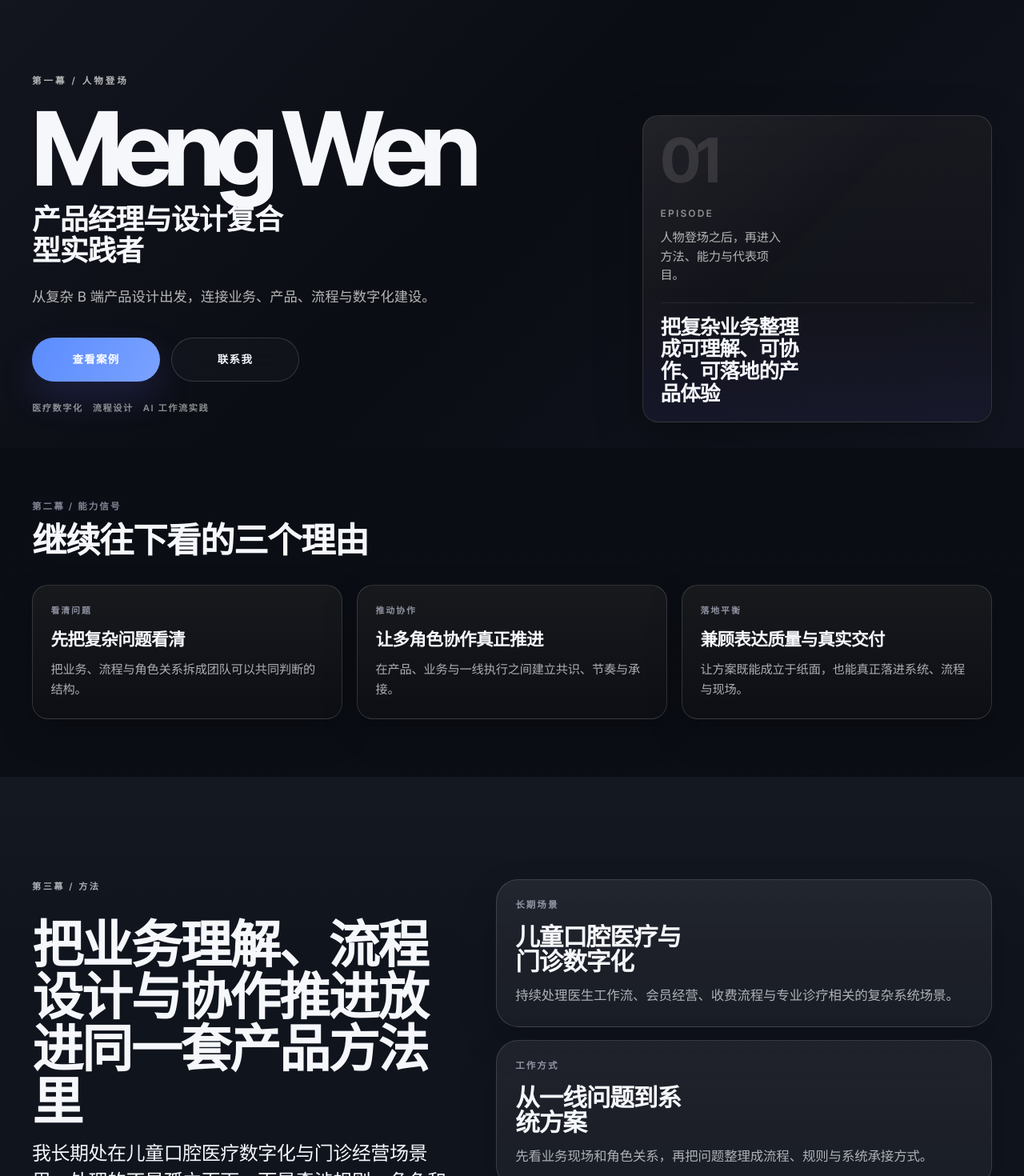
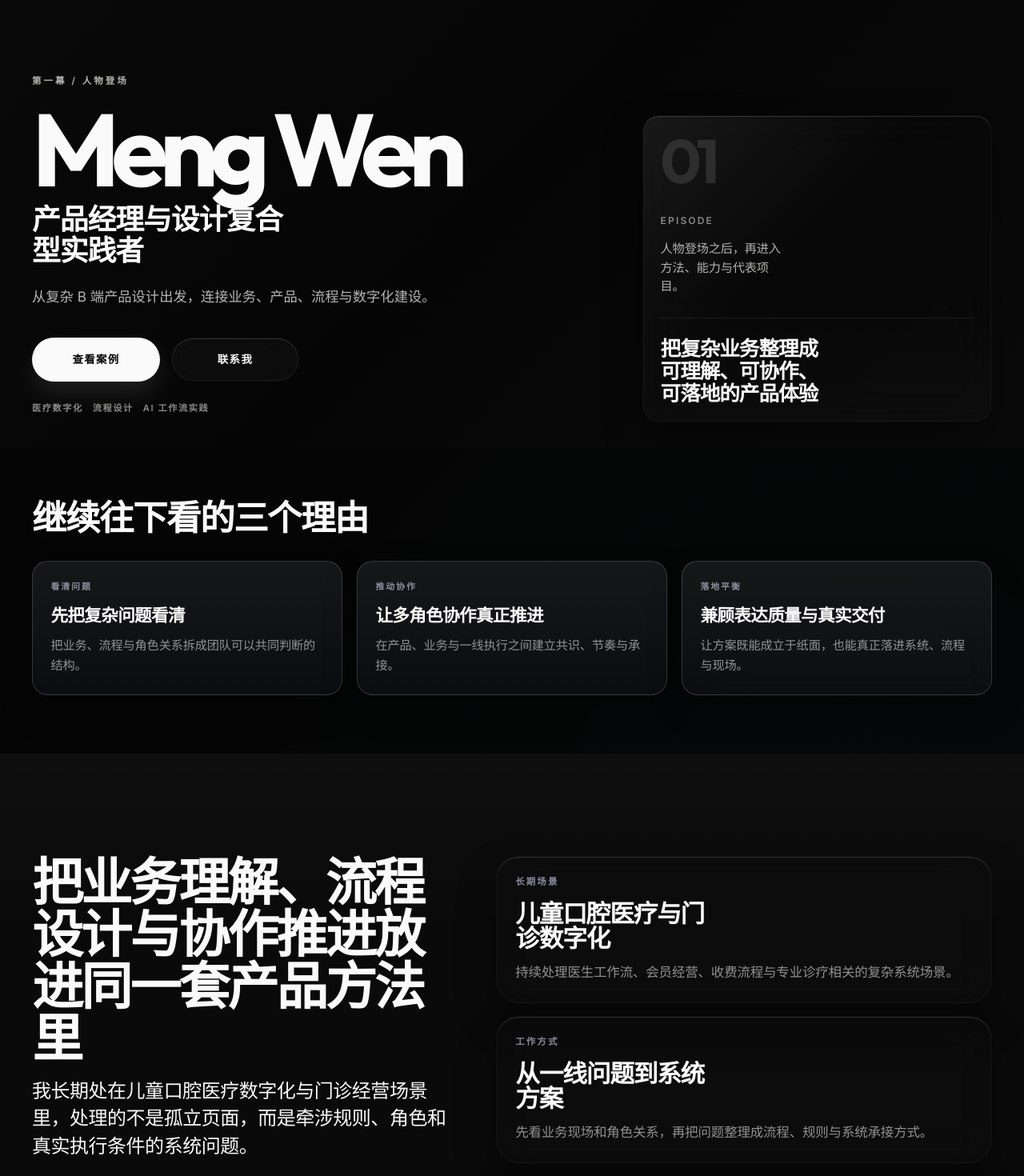
Before and after one commit to wmeng0219-source/Portfolio, a React (Vite) app: page /#/ in a window 1280 px wide. Shown: the part 240-1710 px from the top of the page at 80% size. Built offline with nearby package versions, Linux system fonts and the light colour scheme.

Commit message:
style: premium visual redesign with cold luxury palette and liquid glass

```diff
--- a/index.html
+++ b/index.html
@@ -5,7 +5,7 @@
     <meta name="viewport" content="width=device-width, initial-scale=1.0" />
     <link rel="preconnect" href="https://fonts.googleapis.com">
     <link rel="preconnect" href="https://fonts.gstatic.com" crossorigin>
-    <link href="https://fonts.googleapis.com/css2?family=Inter:wght@400;500;600;700;800&family=Inter+Tight:wght@500;600;700;800&family=Noto+Sans+SC:wght@400;500;700&display=swap" rel="stylesheet">
+    <link href="https://fonts.googleapis.com/css2?family=Inter:wght@400;500;600;700;800&family=Outfit:wght@500;600;700;800&family=Noto+Sans+SC:wght@400;500;700&display=swap" rel="stylesheet">
     <title>Meng Wen - Portfolio</title>
   </head>
   <body>
--- a/src/components/About/index.jsx
+++ b/src/components/About/index.jsx
@@ -9,7 +9,6 @@ const About = () => {
     <section className="page-section page-section-dark" id="about" data-motion-section>
       <div className="section-shell about-grid">
         <div className="section-heading-block" data-motion-item>
-          <p className="section-kicker">{t('about.kicker')}</p>
           <h2 className="section-title">{t('about.title')}</h2>
           <p className="section-lead">{t('about.lead')}</p>
           <p>{t('about.body')}</p>
--- a/src/components/Contact/index.jsx
+++ b/src/components/Contact/index.jsx
@@ -7,7 +7,6 @@ const Contact = () => {
   return (
     <section className="page-section contact-section" id="contact" data-motion-section>
       <div className="section-shell contact-shell">
-        <p className="section-kicker" data-motion-item>{t('contact.kicker')}</p>
         <h2 className="section-title" data-motion-item>{t('contact.title')}</h2>
         <p className="section-intro contact-intro" data-motion-item>{t('contact.body')}</p>
         <div className="contact-methods" data-motion-group="contact-methods">
--- a/src/components/Hero/Hero.module.css
+++ b/src/components/Hero/Hero.module.css
@@ -9,9 +9,9 @@
   position: absolute;
   inset: 0;
   background:
-    radial-gradient(circle at 18% 18%, rgba(99, 102, 241, 0.18), transparent 0 24%),
-    radial-gradient(circle at 82% 28%, rgba(124, 100, 255, 0.14), transparent 0 20%),
-    linear-gradient(135deg, #151822 0%, #0b0d14 54%, #121520 100%);
+    radial-gradient(circle at 18% 18%, rgba(255, 255, 255, 0.04), transparent 0 24%),
+    radial-gradient(circle at 82% 28%, rgba(255, 255, 255, 0.03), transparent 0 20%),
+    linear-gradient(135deg, #0a0a0a 0%, #050505 54%, #0a0a0a 100%);
 }
 
 .glow {
@@ -19,8 +19,8 @@
   inset: auto -12% -18% 42%;
   height: 32rem;
   background:
-    radial-gradient(circle at center, rgba(99, 102, 241, 0.22), transparent 0 56%);
-  filter: blur(10px);
+    radial-gradient(circle at center, rgba(255, 255, 255, 0.05), transparent 0 56%);
+  filter: blur(16px);
   opacity: 0.72;
   transform-origin: center center;
   will-change: transform, opacity;
@@ -116,22 +116,29 @@
 }
 
 .btnPrimary {
-  color: #ffffff;
-  background: linear-gradient(120deg, var(--color-accent-start), var(--color-accent-end));
-  box-shadow: 0 20px 44px rgba(99, 102, 241, 0.18);
+  color: var(--color-bg-primary);
+  background: var(--color-text-primary);
+  box-shadow: 0 16px 32px rgba(255, 255, 255, 0.1);
 }
 
 .btnSecondary {
   color: var(--color-text-primary);
-  border: 1px solid rgba(255, 255, 255, 0.16);
-  background: rgba(255, 255, 255, 0.025);
+  border: 1px solid transparent;
+  background: rgba(255, 255, 255, 0.03);
   -webkit-backdrop-filter: blur(14px);
   backdrop-filter: blur(14px);
+  box-shadow:
+    inset 0 1px 0 rgba(255, 255, 255, 0.1),
+    inset 0 0 0 1px rgba(255, 255, 255, 0.05);
 }
 
 .btnPrimary:hover,
 .btnSecondary:hover {
   transform: translateY(-2px);
+}
+.btnPrimary:active,
+.btnSecondary:active {
+  transform: scale(0.97);
 }
 
 .panel {
@@ -141,13 +148,15 @@
   align-self: end;
   min-height: 24rem;
   padding: 1.35rem;
-  border: 1px solid var(--color-border-strong);
+  border: 1px solid transparent;
   border-radius: var(--radius-lg);
-  background:
-    linear-gradient(180deg, rgba(255, 255, 255, 0.05), rgba(255, 255, 255, 0.02)),
-    rgba(9, 10, 15, 0.56);
-  box-shadow: 0 22px 60px rgba(0, 0, 0, 0.28);
-  backdrop-filter: blur(18px);
+  background: rgba(10, 10, 10, 0.4);
+  box-shadow:
+    inset 0 1px 0 rgba(255, 255, 255, 0.12),
+    inset 0 0 0 1px rgba(255, 255, 255, 0.04),
+    0 24px 48px rgba(0, 0, 0, 0.4);
+  backdrop-filter: blur(24px) saturate(180%);
+  -webkit-backdrop-filter: blur(24px) saturate(180%);
   transform-origin: center center;
   will-change: transform;
 }
@@ -158,8 +167,8 @@
   inset: 0;
   border-radius: inherit;
   background:
-    linear-gradient(135deg, rgba(255, 255, 255, 0.05), transparent 44%),
-    linear-gradient(180deg, transparent 58%, rgba(99, 102, 241, 0.08));
+    linear-gradient(135deg, rgba(255, 255, 255, 0.08), transparent 44%),
+    linear-gradient(180deg, transparent 58%, rgba(255, 255, 255, 0.02));
   pointer-events: none;
 }
 
--- a/src/components/ProofStrip/index.jsx
+++ b/src/components/ProofStrip/index.jsx
@@ -11,7 +11,6 @@ const ProofStrip = () => {
   return (
     <section className={styles.section} aria-labelledby={headingId} data-motion-section>
       <div className={styles.chapter}>
-        <p className={styles.chapterLabel}>{t('proof.chapter')}</p>
         <h2 className={styles.chapterTitle} id={headingId}>
           {t('proof.title')}
         </h2>
--- a/src/pages/ProjectDetail/ProjectDetail.module.css
+++ b/src/pages/ProjectDetail/ProjectDetail.module.css
@@ -70,11 +70,15 @@
 
 .solutionCard {
   padding: 1.5rem 1.75rem;
-  border: 1px solid var(--color-border-strong);
+  border: 1px solid transparent;
   border-radius: var(--radius-lg);
-  background:
-    linear-gradient(180deg, rgba(255, 255, 255, 0.03), rgba(255, 255, 255, 0.01)),
-    rgba(255, 255, 255, 0.01);
+  background: rgba(15, 15, 15, 0.4);
+  backdrop-filter: blur(24px) saturate(180%);
+  -webkit-backdrop-filter: blur(24px) saturate(180%);
+  box-shadow:
+    inset 0 1px 0 rgba(255, 255, 255, 0.12),
+    inset 0 0 0 1px rgba(255, 255, 255, 0.04),
+    0 16px 32px rgba(0, 0, 0, 0.4);
 }
 
 .solutionTitle {
@@ -87,8 +91,9 @@
 .resultCard {
   padding: 2rem;
   border-radius: var(--radius-lg);
-  background: linear-gradient(120deg, rgba(91, 140, 255, 0.08), rgba(122, 162, 255, 0.02));
-  border: 1px solid rgba(91, 140, 255, 0.15);
+  background: linear-gradient(120deg, rgba(255, 255, 255, 0.08), rgba(255, 255, 255, 0.02));
+  border: 1px solid rgba(255, 255, 255, 0.15);
+  box-shadow: 0 16px 32px rgba(0, 0, 0, 0.3);
 }
 
 .resultCard .text {
@@ -118,8 +123,9 @@
 .projectImage {
   width: 100%;
   border-radius: var(--radius-md);
-  border: 1px solid var(--color-border-strong);
+  border: 1px solid transparent;
   background: var(--color-bg-elevated);
+  box-shadow: inset 0 0 0 1px rgba(255, 255, 255, 0.08), 0 8px 24px rgba(0,0,0,0.4);
 }
 
 .imageCaption {
--- a/src/styles/global.css
+++ b/src/styles/global.css
@@ -13,8 +13,9 @@ html {
 
 body {
   background:
-    radial-gradient(circle at top left, rgba(91, 140, 255, 0.1), transparent 0 28%),
-    linear-gradient(180deg, #0a0d14 0%, #0d1118 100%);
+    radial-gradient(circle at 15% 50%, rgba(255, 255, 255, 0.03), transparent 25%),
+    radial-gradient(circle at 85% 30%, rgba(0, 229, 255, 0.02), transparent 25%),
+    var(--color-bg-primary);
   color: var(--color-text-primary);
   font-family: var(--font-body);
   line-height: 1.72;
@@ -92,7 +93,7 @@ main {
   font-size: clamp(2.4rem, 5vw, 4.8rem);
   font-weight: 700;
   line-height: 1.02;
-  letter-spacing: -0.035em;
+  letter-spacing: -0.045em;
 }
 
 .section-copy,
@@ -155,16 +156,19 @@ main {
 .phase-card,
 .portfolio-card,
 .portfolio-primary {
-  border: 1px solid var(--color-border-strong);
+  border: 1px solid transparent;
   border-radius: var(--radius-xl);
-  background:
-    linear-gradient(180deg, rgba(255, 255, 255, 0.05), rgba(255, 255, 255, 0.02)),
-    rgba(255, 255, 255, 0.02);
-  box-shadow: 0 20px 48px rgba(0, 0, 0, 0.18);
+  background: rgba(15, 15, 15, 0.4);
+  backdrop-filter: blur(24px) saturate(180%);
+  -webkit-backdrop-filter: blur(24px) saturate(180%);
+  box-shadow:
+    inset 0 1px 0 rgba(255, 255, 255, 0.12),
+    inset 0 0 0 1px rgba(255, 255, 255, 0.04),
+    0 24px 48px rgba(0, 0, 0, 0.4);
   transform: translateY(0);
   transform-origin: center center;
   will-change: transform, box-shadow;
-  transition: box-shadow 0.24s ease, border-color 0.24s ease, background-color 0.24s ease;
+  transition: transform 0.25s cubic-bezier(0.16, 1, 0.3, 1), box-shadow 0.25s ease, background-color 0.25s ease;
 }
 
 .about-card {
@@ -253,6 +257,7 @@ main {
   max-width: 13ch;
   font-size: clamp(2rem, 3.6vw, 3.3rem);
   line-height: 1.06;
+  letter-spacing: -0.03em;
 }
 
 .portfolio-card-title {
@@ -262,8 +267,8 @@ main {
 }
 
 .portfolio-result {
-  padding-top: 1rem;
-  border-top: 1px solid var(--color-border-strong);
+  padding-top: 1.25rem;
+  border-top: 1px solid rgba(255, 255, 255, 0.08);
 }
 
 .portfolio-chapter-label,
@@ -362,9 +367,9 @@ a.contact-value:hover {
 }
 
 .primary-link {
-  background: linear-gradient(120deg, var(--color-accent-start), var(--color-accent-end));
-  color: #ffffff;
-  box-shadow: 0 18px 44px rgba(99, 102, 241, 0.16);
+  background: var(--color-text-primary);
+  color: var(--color-bg-primary);
+  box-shadow: 0 8px 24px rgba(255, 255, 255, 0.12);
 }
 
 .contact-backlink {
@@ -373,9 +378,12 @@ a.contact-value:hover {
 }
 
 .secondary-link {
-  border: 1px solid var(--color-border-strong);
+  border: 1px solid transparent;
   color: var(--color-text-primary);
-  background: rgba(255, 255, 255, 0.02);
+  background: rgba(255, 255, 255, 0.03);
+  box-shadow:
+    inset 0 1px 0 rgba(255, 255, 255, 0.1),
+    inset 0 0 0 1px rgba(255, 255, 255, 0.05);
 }
 
 .primary-link:hover,
@@ -383,6 +391,24 @@ a.contact-value:hover {
 .contact-backlink:hover,
 .contact-email:hover {
   transform: translateY(-2px);
+}
+
+.primary-link:active,
+.secondary-link:active {
+  transform: scale(0.97);
+}
+
+.portfolio-link:hover {
+  background: rgba(25, 25, 25, 0.6);
+  box-shadow:
+    inset 0 1px 0 rgba(255, 255, 255, 0.18),
+    inset 0 0 0 1px rgba(255, 255, 255, 0.08),
+    0 32px 64px rgba(0, 0, 0, 0.5);
+  transform: translateY(-4px);
+}
+
+.portfolio-link:active {
+  transform: scale(0.98);
 }
 
 @media (max-width: 900px) {
--- a/src/styles/variables.css
+++ b/src/styles/variables.css
@@ -1,17 +1,17 @@
 :root {
-  --color-bg-primary: #0a0d14;
-  --color-bg-secondary: #10141d;
-  --color-bg-elevated: #171d27;
-  --color-text-primary: #f5f7fb;
-  --color-text-secondary: #b1bac9;
-  --color-text-muted: rgba(245, 247, 251, 0.68);
-  --color-accent-start: #5b8cff;
-  --color-accent-end: #7aa2ff;
+  --color-bg-primary: #050505;
+  --color-bg-secondary: #0a0a0a;
+  --color-bg-elevated: #141414;
+  --color-text-primary: #fafafa;
+  --color-text-secondary: #a1a1aa;
+  --color-text-muted: rgba(255, 255, 255, 0.55);
+  --color-accent-start: #ffffff;
+  --color-accent-end: #e4e4e7;
   --color-border: rgba(255,255,255,0.08);
-  --color-border-strong: rgba(255,255,255,0.14);
-  --color-glass: rgba(10, 13, 20, 0.72);
+  --color-border-strong: rgba(255,255,255,0.16);
+  --color-glass: rgba(10, 10, 10, 0.65);
 
-  --font-display: 'Inter Tight', 'Noto Sans SC', sans-serif;
+  --font-display: 'Outfit', 'Noto Sans SC', sans-serif;
   --font-body: 'Inter', 'Noto Sans SC', sans-serif;
 
   --spacing-xs: 0.5rem;
```
